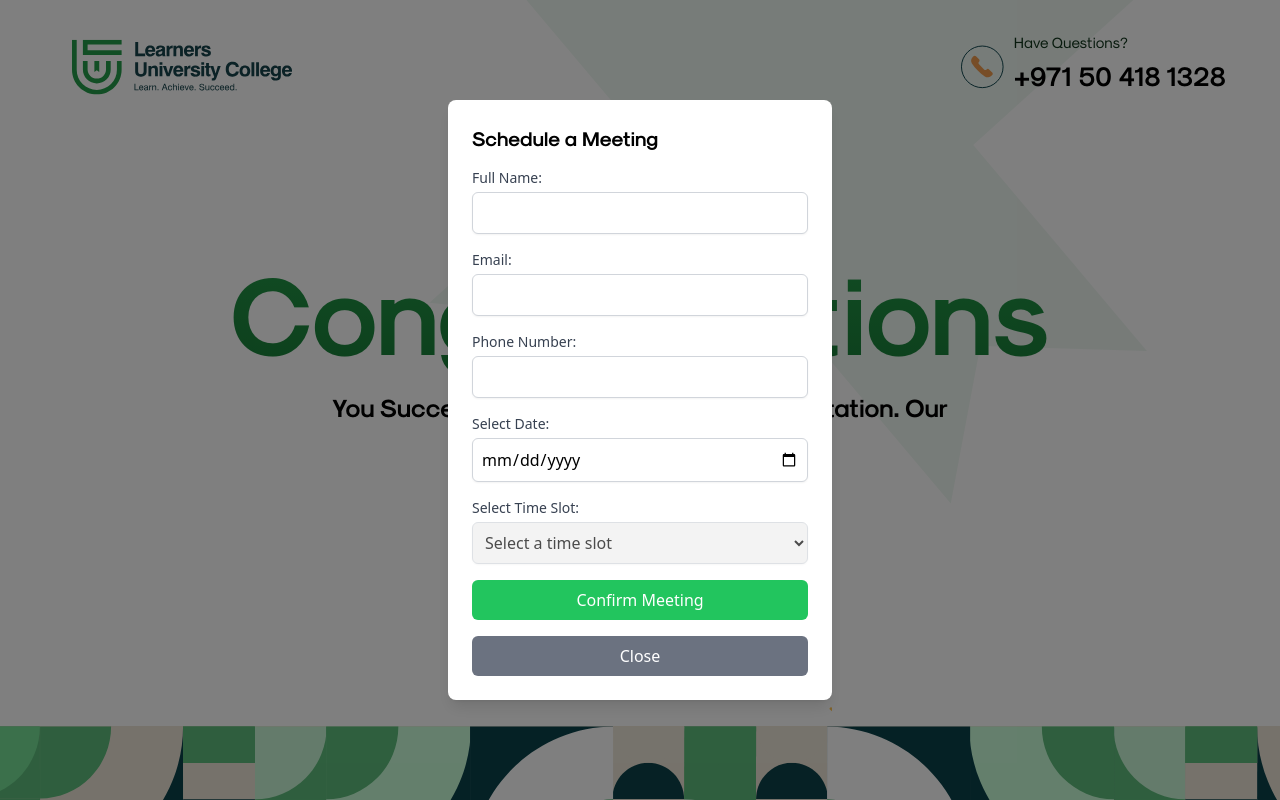
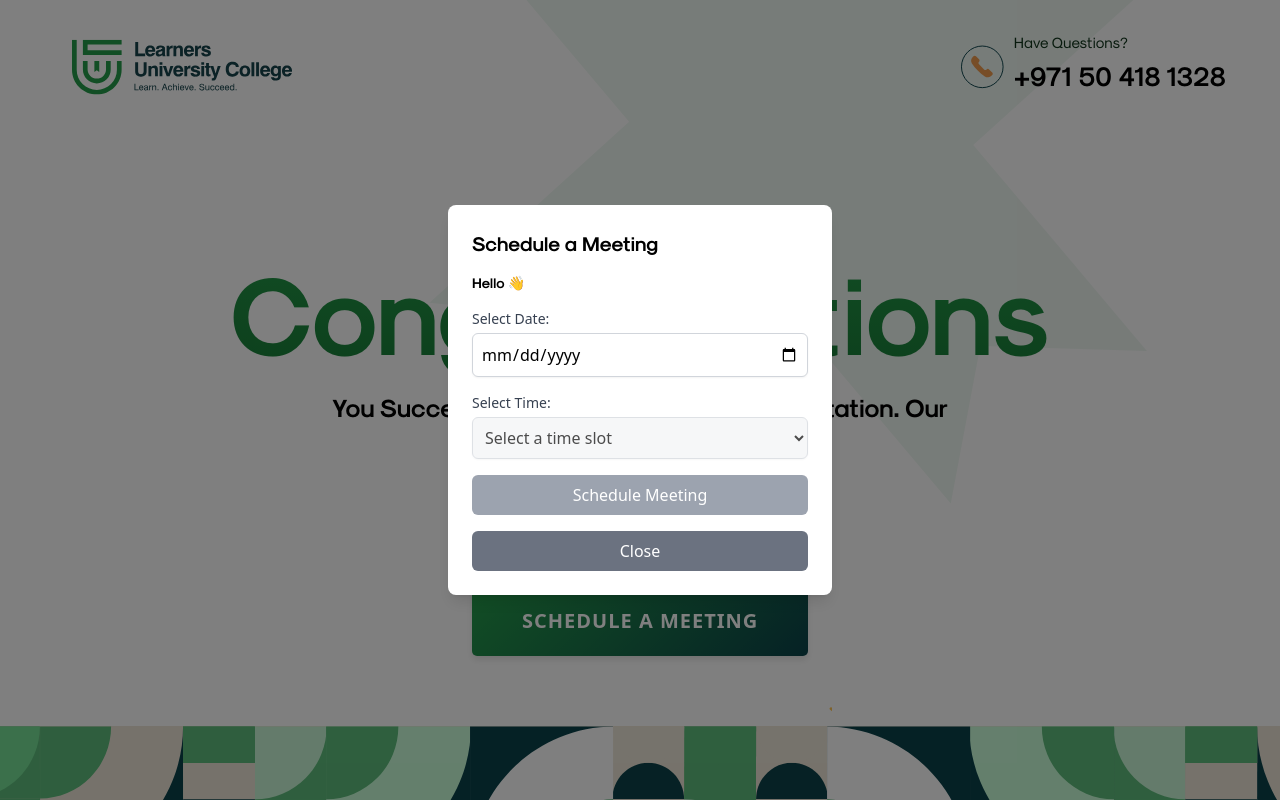
Before and after one commit to SHAFINSHAMUHAMMED/ssm-thankyou-page, a React (Vite) app: page / in a window 1280 px wide. Both pictures are taken after a click on the button "SCHEDULE A MEETING". Shown: the top 800 px of the page. Built offline with nearby package versions, Linux system fonts and the light colour scheme.

Commit message:
implement appoinment api

```diff
--- a/src/App.jsx
+++ b/src/App.jsx
@@ -5,10 +5,6 @@ import { BounceLoader } from "react-spinners";
 import Loading from "./components/Loader/Loader";
 import Lottie from "lottie-react";
 import "animate.css";
-
-import pattern from "./assets/svg/pattern-1.svg";
-import pattern_mob from "./assets/svg/pattern-1-mob.svg";
-import video from "./assets/images/video-img.png";
 import mobile from "./assets/images/mobile-img.webp";
 import mobile2 from "./assets/images/mobile-img.png";
 import facebook from "./assets/svg/facebook.svg";
@@ -19,6 +15,7 @@ import like_icon from "./assets/svg/like-icon.svg";
 import follow_icon from "./assets/svg/follow-icon.svg";
 import fire_icom from "./assets/svg/fire-icon.svg";
 import Confetti from "./assets/images/confetti.json";
+import TimePicker from "./components/TimePicker/TimePicker";
 function Loader() {
   return (
     <div
@@ -40,13 +37,11 @@ function App() {
   const [count, setCount] = useState(0);
   const [playing, setPlaying] = useState(false);
   const [isLoading, setIsLoading] = useState(true);
+  const [isLoadingApi, setIsLoadingApi] = useState(false);
   const [showConfetti, setShowConfetti] = useState(false);
   const [isModalOpen, setIsModalOpen] = useState(false);
   const [availableTimeSlots, setAvailableTimeSlots] = useState([]);
   const [formData, setFormData] = useState({
-    fullName: "",
-    email: "",
-    phone: "",
     dateTime: "",
   });
   useEffect(() => {
@@ -81,12 +76,12 @@ function App() {
     "4:00 PM - 5:00 PM",
     "5:00 PM - 6:00 PM",
     "6:00 PM - 7:00 PM",
-    "7:00 PM - 8:00 PM"
+    "7:00 PM - 8:00 PM",
   ];
 
   const getCurrentDate = () => {
     const now = new Date();
-    return now.toISOString().split('T')[0];
+    return now.toISOString().split("T")[0];
   };
 
   const isWeekend = (date) => {
@@ -95,12 +90,12 @@ function App() {
   };
 
   const convertTimeStringTo24Hour = (timeStr) => {
-    const [time, period] = timeStr.split(' ');
-    let [hours, minutes] = time.split(':').map(Number);
+    const [time, period] = timeStr.split(" ");
+    let [hours, minutes] = time.split(":").map(Number);
 
-    if (period === 'PM' && hours !== 12) {
+    if (period === "PM" && hours !== 12) {
       hours += 12;
-    } else if (period === 'AM' && hours === 12) {
+    } else if (period === "AM" && hours === 12) {
       hours = 0;
     }
 
@@ -112,9 +107,20 @@ function App() {
     setFormData({ ...formData, [name]: value });
 
     if (name === "date") {
-      setFormData(prev => ({ ...prev, timeSlot: "" }));
+      setFormData((prev) => ({ ...prev, timeSlot: "" }));
     }
   };
+
+  const [contactId, setContactId] = useState("");
+  const [name, setName] = useState("");
+
+  useEffect(() => {
+    const urlParams = new URLSearchParams(window.location.search);
+    const contactId = urlParams.get("id");
+    const name = urlParams.get("name");
+    setContactId(contactId);
+    setName(name);
+  }, []);
 
   useEffect(() => {
     if (formData.date) {
@@ -140,8 +146,8 @@ function App() {
         const currentMinutes = now.getHours() * 60 + now.getMinutes();
         const twoHoursFromNow = currentMinutes + 60; // 2 hours in minutes
 
-        const availableSlots = baseTimeSlots.filter(slot => {
-          const startTime = slot.split(' - ')[0];
+        const availableSlots = baseTimeSlots.filter((slot) => {
+          const startTime = slot.split(" - ")[0];
           const startMinutes = convertTimeStringTo24Hour(startTime);
           return startMinutes >= twoHoursFromNow;
         });
@@ -161,18 +167,29 @@ function App() {
 
   const handleSubmit = async (e) => {
     e.preventDefault();
+    setIsLoadingApi(true);
+
     try {
-      const response = await fetch("http://localhost:5000/getAppointment", {
+      // Convert selected date and time slot to proper format
+      const [startTime, endTime] = convertTimeSlotToUTC(formData.date, formData.timeSlot);
+      console.log("Converted Start Time:", startTime);
+      console.log("Converted End Time:", endTime);
+      const response = await fetch("http://localhost:3003/api/appointment", {
         method: "POST",
         headers: {
           "Content-Type": "application/json",
         },
         body: JSON.stringify({
-          ...formData,
-          dateTime: `${formData.date} ${formData.timeSlot}`
+          startTime,
+          endTime,
+          contactId // Make sure this is available from your URL params
         }),
         mode: "cors",
       });
+
+      if (!response.ok) {
+        throw new Error(`HTTP error! status: ${response.status}`);
+      }
 
       const result = await response.json();
       console.log("Server Response:", result);
@@ -180,9 +197,48 @@ function App() {
       setIsModalOpen(false);
     } catch (error) {
       console.error("Error scheduling meeting:", error);
-      alert("Failed to schedule meeting. Please try again later.");
+      alert("This slote is already taken!");
     }
+    setIsLoadingApi(false);
   };
+
+  const convertTimeSlotToUTC = (date, timeSlot) => {
+    // Extract start and end times from the time slot
+    const [startStr, endStr] = timeSlot.split(' - ');
+
+    // Function to parse time string and set hours/minutes
+    const parseTimeStr = (timeStr) => {
+      const [time, period] = timeStr.trim().split(' ');
+      let [hours, minutes] = time.split(':').map(Number);
+
+      // Convert to 24-hour format
+      if (period === 'PM' && hours !== 12) {
+        hours += 12;
+      } else if (period === 'AM' && hours === 12) {
+        hours = 0;
+      }
+
+      return { hours, minutes };
+    };
+
+    // Parse start and end times
+    const startTime = parseTimeStr(startStr);
+    const endTime = parseTimeStr(endStr);
+
+    // Create Date objects with the correct local time
+    const startDate = new Date(date);
+    const endDate = new Date(date);
+
+    // Get timezone offset in minutes
+    const tzOffset = startDate.getTimezoneOffset();
+
+    // Set hours and minutes and adjust for timezone
+    startDate.setHours(startTime.hours, startTime.minutes - tzOffset, 0, 0);
+    endDate.setHours(endTime.hours, endTime.minutes - tzOffset, 0, 0);
+
+    return [startDate.toISOString(), endDate.toISOString()];
+  };
+
 
 
   const handlePlayPause = () => {
@@ -313,51 +369,23 @@ function App() {
         </a> */}
       </div>
       {isModalOpen && (
-        <div className="fixed inset-0 bg-black bg-opacity-50 flex justify-center items-center" onClick={toggleModal}>
+        <div
+          className="fixed inset-0 bg-black bg-opacity-50 flex justify-center items-center"
+          onClick={toggleModal}
+        >
           <div
             className="bg-white p-6 rounded-lg shadow-lg w-96"
             onClick={(e) => e.stopPropagation()}
           >
-            <h2 className="text-xl font-bold mb-4">Schedule a Meeting</h2>
+            <h2 className="text-xl font-bold mb-4 ">Schedule a Meeting</h2>
+            <h5 className="text-sm font-normal mb-4 text-green-500">
+              <span className="text-black">Hello</span> {name} 👋
+            </h5>
             <form onSubmit={handleSubmit} className="space-y-4">
   <div>
-                <label className="block text-sm font-medium text-gray-700">Full Name:</label>
-                <input
-                  type="text"
-                  name="fullName"
-                  value={formData.fullName}
-                  onChange={handleInputChange}
-                  required
-                  className="mt-1 block w-full border border-gray-300 rounded-md shadow-sm p-2 focus:ring-green-500 focus:border-green-500"
-                />
-              </div>
-
-              <div>
-                <label className="block text-sm font-medium text-gray-700">Email:</label>
-                <input
-                  type="email"
-                  name="email"
-                  value={formData.email}
-                  onChange={handleInputChange}
-                  required
-                  className="mt-1 block w-full border border-gray-300 rounded-md shadow-sm p-2 focus:ring-green-500 focus:border-green-500"
-                />
-              </div>
-
-              <div>
-                <label className="block text-sm font-medium text-gray-700">Phone Number:</label>
-                <input
-                  type="tel"
-                  name="phone"
-                  value={formData.phone}
-                  onChange={handleInputChange}
-                  required
-                  className="mt-1 block w-full border border-gray-300 rounded-md shadow-sm p-2 focus:ring-green-500 focus:border-green-500"
-                />
-              </div>
-
-              <div>
-            <label className="block text-sm font-medium text-gray-700">Select Date:</label>
+    <label className="block text-sm font-medium text-gray-700">
+      Select Date:
+    </label>
     <input
       type="date"
       name="date"
@@ -370,32 +398,27 @@ function App() {
   </div>
 
   <div>
-            <label className="block text-sm font-medium text-gray-700">Select Time Slot:</label>
-            <select
-              name="timeSlot"
-              value={formData.timeSlot}
-              onChange={handleInputChange}
-              required
-              disabled={!formData.date}
-              className="mt-1 block w-full border border-gray-300 rounded-md shadow-sm p-2"
-            >
-              <option value="">Select a time slot</option>
-              {availableTimeSlots.map((slot) => (
-                <option key={slot} value={slot}>
-                  {slot}
-                </option>
-              ))}
-            </select>
-            {formData.date && availableTimeSlots.length === 0 && (
-              <p className="mt-1 text-sm text-red-600">No available time slots for selected date</p>
+    <label className="block text-sm font-medium text-gray-700">
+      Select Time:
+    </label>
+    <TimePicker
+      selectedDate={formData.date}
+      onTimeSelect={(time) => setFormData(prev => ({ ...prev, timeSlot: time }))}
+      disabled={!formData.date || isWeekend(formData.date)}
+    />
+    {formData.date && isWeekend(formData.date) && (
+      <p className="mt-1 text-sm text-red-600">
+        Appointments are not available on weekends
+      </p>
     )}
   </div>
 
   <button
     type="submit"
-                className="w-full bg-green-500 text-white py-2 px-4 rounded-md hover:bg-green-600 transition-all"
+    disabled={!formData.date || !formData.timeSlot || isWeekend(formData.date)}
+    className="w-full bg-green-500 text-white py-2 px-4 rounded-md hover:bg-green-600 transition-all disabled:bg-gray-400 disabled:cursor-not-allowed"
   >
-                Confirm Meeting
+    {isLoadingApi ? "Scheduling..." : "Schedule Meeting"}
   </button>
 </form>
             <button
--- /dev/null
+++ b/src/components/TimePicker/TimePicker.jsx
@@ -0,0 +1,101 @@
+import React, { useState, useEffect } from 'react';
+
+const TimePicker = ({ selectedDate, onTimeSelect, disabled }) => {
+  const [selectedTime, setSelectedTime] = useState('');
+
+  // Generate time slots between 10:30 AM and 5:30 PM with 30-minute intervals
+  const generateTimeSlots = () => {
+    const slots = [];
+    const now = new Date();
+    const start = new Date(selectedDate);
+    start.setHours(10, 30, 0); // Start at 10:30 AM
+
+    const end = new Date(selectedDate);
+    end.setHours(17, 30, 0); // End at 5:30 PM
+
+    // If selected date is today, set start time to next 30-min slot from current time
+    if (isToday(selectedDate)) {
+      const currentMinutes = now.getHours() * 60 + now.getMinutes();
+      const nextSlotMinutes = Math.ceil(currentMinutes / 30) * 30 + 60; // Add 1 hour buffer
+      start.setHours(Math.floor(nextSlotMinutes / 60), nextSlotMinutes % 60, 0);
+    }
+
+    // Don't generate any slots if start time is past end time
+    if (start > end) {
+      return [];
+    }
+
+    while (start <= end) {
+      const endTime = new Date(start);
+      endTime.setMinutes(endTime.getMinutes() + 60); // 1-hour duration
+
+      // Only add slot if the end time is before or equal to 5:30 PM
+      if (endTime <= end) {
+        const timeString = start.toLocaleTimeString('en-US', {
+          hour: 'numeric',
+          minute: '2-digit',
+          hour12: true
+        });
+
+        const endTimeString = endTime.toLocaleTimeString('en-US', {
+          hour: 'numeric',
+          minute: '2-digit',
+          hour12: true
+        });
+
+        slots.push(`${timeString} - ${endTimeString}`);
+      }
+
+      start.setMinutes(start.getMinutes() + 30); // 30-minute intervals
+    }
+
+    return slots;
+  };
+
+  const isToday = (date) => {
+    const today = new Date();
+    const selectedDate = new Date(date);
+    return selectedDate.getDate() === today.getDate() &&
+      selectedDate.getMonth() === today.getMonth() &&
+      selectedDate.getFullYear() === today.getFullYear();
+  };
+
+  const handleTimeChange = (e) => {
+    const time = e.target.value;
+    setSelectedTime(time);
+    onTimeSelect(time);
+  };
+
+  // Reset selected time when date changes
+  useEffect(() => {
+    setSelectedTime('');
+    onTimeSelect('');
+  }, [selectedDate]);
+
+  const timeSlots = generateTimeSlots();
+
+  return (
+    <div className="w-full">
+      <select
+        value={selectedTime}
+        onChange={handleTimeChange}
+        disabled={disabled}
+        className="mt-1 block w-full border border-gray-300 rounded-md shadow-sm p-2 disabled:bg-gray-100"
+      >
+        <option value="">Select a time slot</option>
+        {timeSlots.map((slot) => (
+          <option key={slot} value={slot}>
+            {slot}
+          </option>
+        ))}
+      </select>
+      {isToday(selectedDate) && timeSlots.length === 0 && (
+        <p className="mt-1 text-sm text-red-600">
+          No available time slots for today. Please select another date.
+        </p>
+      )}
+    </div>
+  );
+};
+
+export default TimePicker;
```
Also changed, not shown: 1 other file (tests, documents, lock files or other folders). Lines whose indentation alone changed are shown as unchanged.
